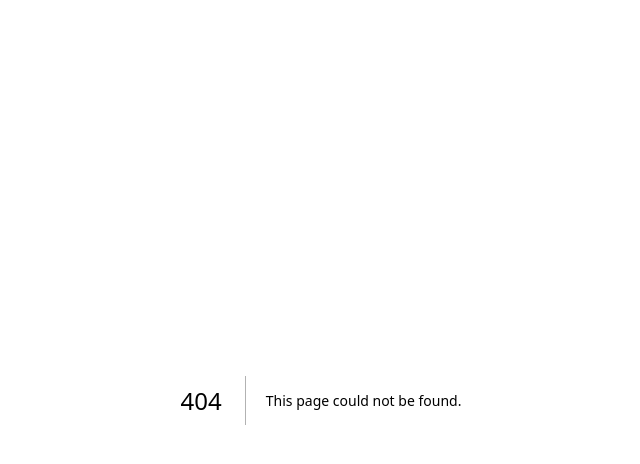
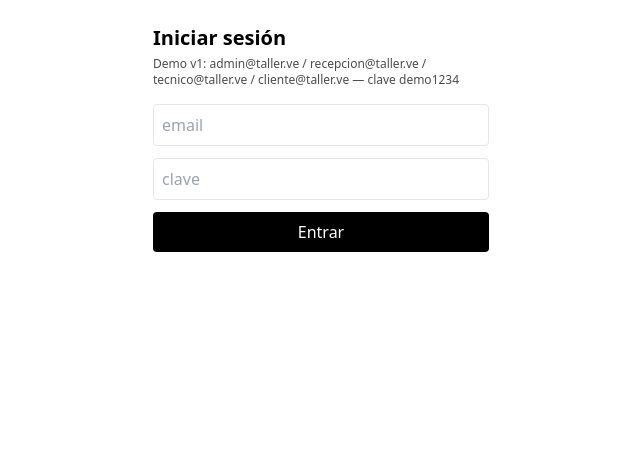
Before and after one commit to code-rmendoza/SistemaTecnico, a Next.js app: page /login in a window 1280 px wide. Before the commit this address had no page. Shown: the top 464 px of the page, without its empty margins (319-959 px from the left). Built offline with nearby package versions, Linux system fonts and the light colour scheme.

Commit message:
feat: auth por roles con JWT en cookie httpOnly
Login/logout, roles admin/recepcion/tecnico/cliente, bcrypt + JWT 8h. Usuarios demo temporales hasta seed DB.

```diff
--- /dev/null
+++ b/src/app/api/auth/login/route.ts
@@ -0,0 +1,51 @@
+import { NextRequest, NextResponse } from "next/server";
+import { z } from "zod";
+import { Role, signSession, verifyPassword, hashPassword } from "@/lib/auth";
+
+const LoginInput = z.object({
+  email: z.string().email(),
+  password: z.string().min(6)
+});
+
+// DEMO temporal hasta seed DB (T3): usuarios por rol con misma clave demo.
+const DEMO_PASSWORD = "demo1234";
+let demoHash: string | null = null;
+const DEMO_USERS: { email: string; rol: Role; nombre: string }[] = [
+  { email: "admin@taller.ve", rol: "admin", nombre: "Admin" },
+  { email: "recepcion@taller.ve", rol: "recepcion", nombre: "Recepción" },
+  { email: "tecnico@taller.ve", rol: "tecnico", nombre: "Técnico" },
+  { email: "cliente@taller.ve", rol: "cliente", nombre: "Cliente" }
+];
+
+function getSecret(): string {
+  const s = process.env.JWT_SECRET;
+  if (!s) {
+    if (process.env.NODE_ENV === "production") throw new Error("JWT_SECRET no configurado");
+    return "dev-secret-solo-local";
+  }
+  return s;
+}
+
+export async function POST(req: NextRequest) {
+  const body = LoginInput.safeParse(await req.json().catch(() => null));
+  if (!body.success) {
+    return NextResponse.json({ error: "Credenciales inválidas" }, { status: 400 });
+  }
+  const user = DEMO_USERS.find((u) => u.email === body.data.email.toLowerCase());
+  if (!user) return NextResponse.json({ error: "Credenciales inválidas" }, { status: 401 });
+
+  demoHash ??= await hashPassword(DEMO_PASSWORD);
+  const ok = await verifyPassword(body.data.password, demoHash);
+  if (!ok) return NextResponse.json({ error: "Credenciales inválidas" }, { status: 401 });
+
+  const token = signSession({ sub: user.email, rol: user.rol }, getSecret());
+  const res = NextResponse.json({ ok: true, rol: user.rol, nombre: user.nombre });
+  res.cookies.set("session", token, {
+    httpOnly: true,
+    sameSite: "lax",
+    secure: process.env.NODE_ENV === "production",
+    path: "/",
+    maxAge: 8 * 3600
+  });
+  return res;
+}
--- /dev/null
+++ b/src/app/api/auth/logout/route.ts
@@ -0,0 +1,7 @@
+import { NextResponse } from "next/server";
+
+export async function POST() {
+  const res = NextResponse.json({ ok: true });
+  res.cookies.set("session", "", { httpOnly: true, path: "/", maxAge: 0 });
+  return res;
+}
--- /dev/null
+++ b/src/app/login/page.tsx
@@ -0,0 +1,60 @@
+"use client";
+
+import { useState } from "react";
+import { useRouter } from "next/navigation";
+
+export default function LoginPage() {
+  const router = useRouter();
+  const [email, setEmail] = useState("");
+  const [password, setPassword] = useState("");
+  const [error, setError] = useState<string | null>(null);
+  const [loading, setLoading] = useState(false);
+
+  async function onSubmit(e: React.FormEvent) {
+    e.preventDefault();
+    setLoading(true);
+    setError(null);
+    const res = await fetch("/api/auth/login", {
+      method: "POST",
+      headers: { "Content-Type": "application/json" },
+      body: JSON.stringify({ email, password })
+    });
+    const data = await res.json().catch(() => null);
+    setLoading(false);
+    if (!res.ok) {
+      setError(data?.error ?? "No se pudo iniciar sesión");
+      return;
+    }
+    router.push(data?.rol === "cliente" ? "/portal" : "/ordenes");
+  }
+
+  return (
+    <main className="mx-auto max-w-sm p-6">
+      <h1 className="text-xl font-bold">Iniciar sesión</h1>
+      <p className="mt-1 text-xs opacity-70">Demo v1: admin@taller.ve / recepcion@taller.ve / tecnico@taller.ve / cliente@taller.ve — clave demo1234</p>
+      <form onSubmit={onSubmit} className="mt-4 flex flex-col gap-3">
+        <input
+          className="rounded border p-2"
+          type="email"
+          placeholder="email"
+          value={email}
+          onChange={(e) => setEmail(e.target.value)}
+          required
+        />
+        <input
+          className="rounded border p-2"
+          type="password"
+          placeholder="clave"
+          value={password}
+          onChange={(e) => setPassword(e.target.value)}
+          required
+          minLength={6}
+        />
+        {error && <p className="text-sm text-red-600">{error}</p>}
+        <button className="rounded bg-black p-2 text-white disabled:opacity-50" disabled={loading}>
+          {loading ? "Entrando…" : "Entrar"}
+        </button>
+      </form>
+    </main>
+  );
+}
--- /dev/null
+++ b/src/lib/auth.ts
@@ -0,0 +1,32 @@
+import bcrypt from "bcryptjs";
+import jwt from "jsonwebtoken";
+import { z } from "zod";
+
+export const Role = z.enum(["admin", "recepcion", "tecnico", "cliente"]);
+export type Role = z.infer<typeof Role>;
+
+const SessionPayload = z.object({
+  sub: z.string().min(1),
+  rol: Role
+});
+export type SessionPayload = z.infer<typeof SessionPayload>;
+
+export async function hashPassword(plain: string): Promise<string> {
+  return bcrypt.hash(plain, 10);
+}
+
+export async function verifyPassword(plain: string, hash: string): Promise<boolean> {
+  return bcrypt.compare(plain, hash);
+}
+
+export function signSession(payload: SessionPayload, secret: string): string {
+  return jwt.sign(SessionPayload.parse(payload), secret, { expiresIn: "8h" });
+}
+
+export function verifySession(token: string, secret: string): SessionPayload {
+  return SessionPayload.parse(jwt.verify(token, secret));
+}
+
+export function authorize(role: Role, allowed: Role[]): boolean {
+  return allowed.includes(role);
+}
```
Also changed, not shown: 1 other file (tests, documents, lock files or other folders).
